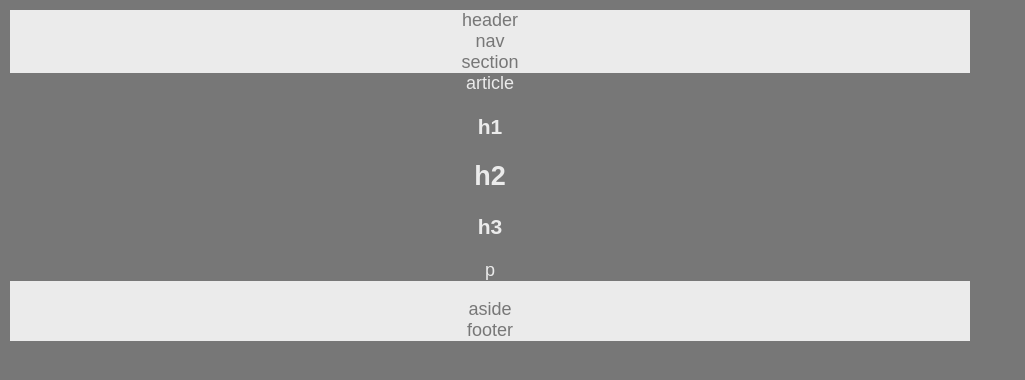
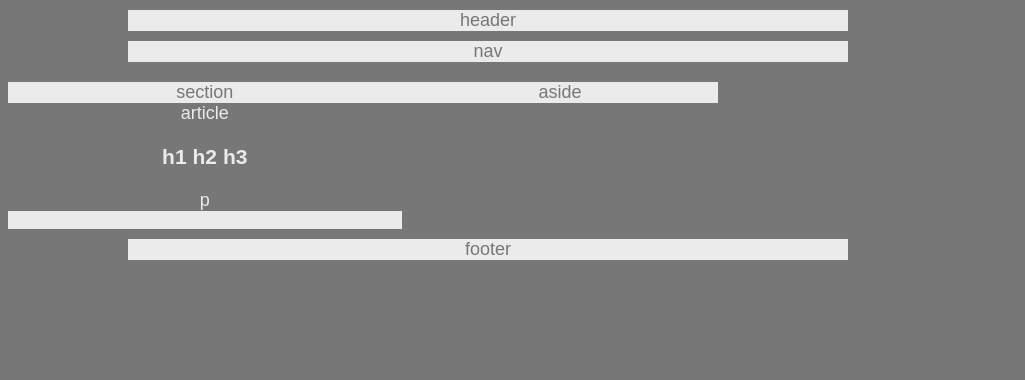
Before and after one commit to JasonSMacias/HW-Wireframe, a plain HTML site: page index.html in a window 1280 px wide. Shown: the whole page, without its empty margins (0-1025 px from the left). Drawn offline with Linux system fonts and the light colour scheme.

Commit message:
in progress

```diff
--- a/index.html
+++ b/index.html
@@ -17,30 +17,31 @@
     nav
   </nav>
 
+  <div id="middle">
+
   <section>
     section
     <article>
       article
-
-      <h1>h1</h1><h2>h2</h2><h3>h3</h3>
+      <br />
+      <h1>h1 h2 h3</h1>
 
       <p>
         p
       </p>
 
     </article>
-
-    <aside>
-      aside
-    </aside>
-
-    <footer>
-      footer
-    </footer>
-
   </section>
 
+  <aside>
+    aside
+  </aside>
 
+  </div>
+
+  <footer>
+    footer
+  </footer>
 
 </body>
 </html>
--- a/style.css
+++ b/style.css
@@ -5,19 +5,46 @@ body {
   width: 960px;
   font-size: 18px;
   text-align:center;
-  margin:10px;
+
 }
 
-header, nav, section, aside, footer {
-  background: #ebebeb;
+header, nav, section, aside, footer  {
+  background-color: #ebebeb;
+  margin:10px auto;
+
+}
+
+header, nav, footer {
+  width: 75%;
+}
+
+section {
+width:41%;
+display:inline;
+float:left;
+}
+
+aside {
+width: 33%;
+display:inline;
+float:left;
+}
+
+footer {
+  clear: both;
 }
 
 article {
   color: #ebebeb;
-  background: #777;
+  background-color: #777;
 }
 
 h1 p {
   color:#777;
-  background:#ebebeb;
+  background-color:#ebebeb;
 }
+
+h13 {
+  font-size: 18px;
+  display: inline;
+}
```
